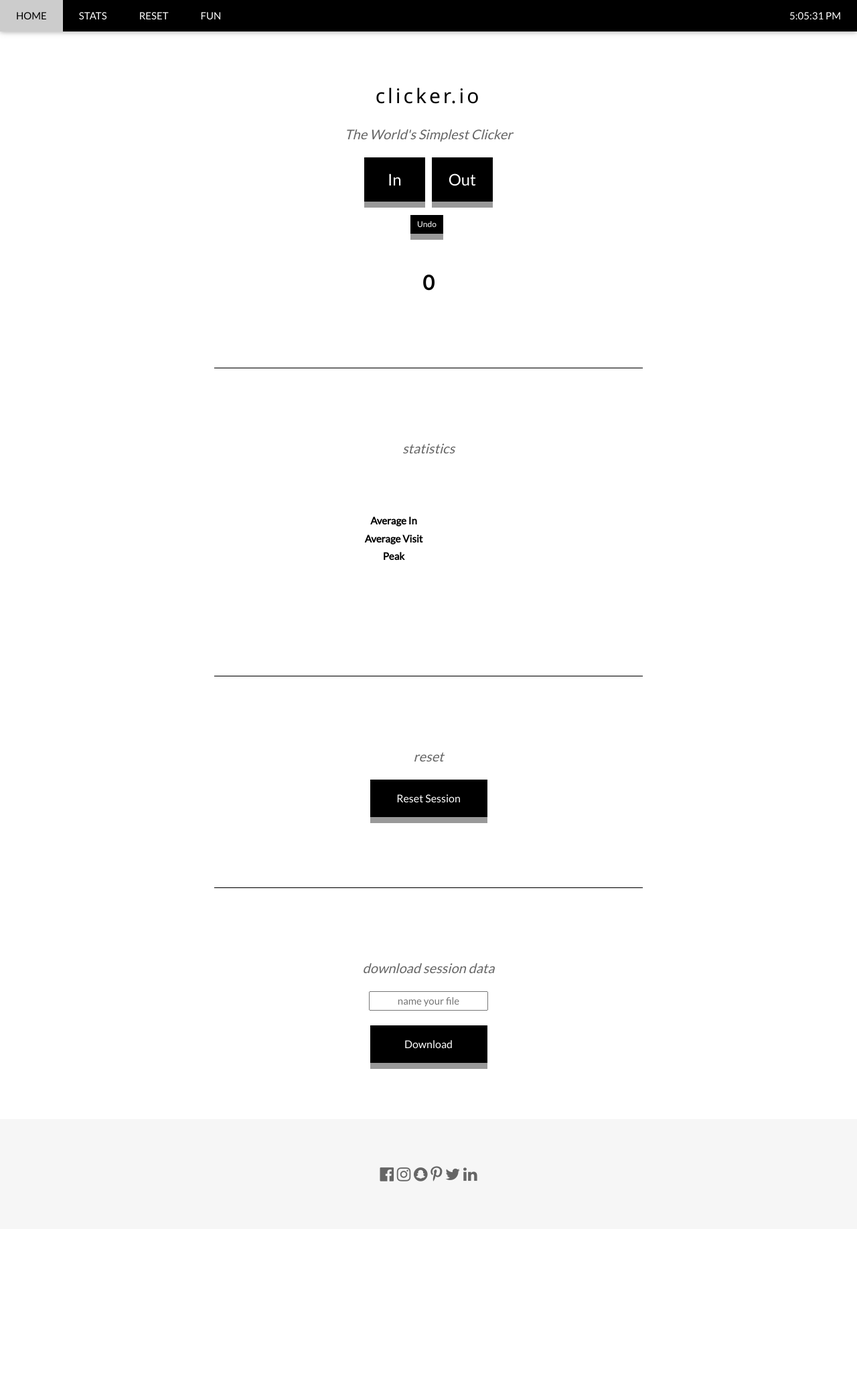
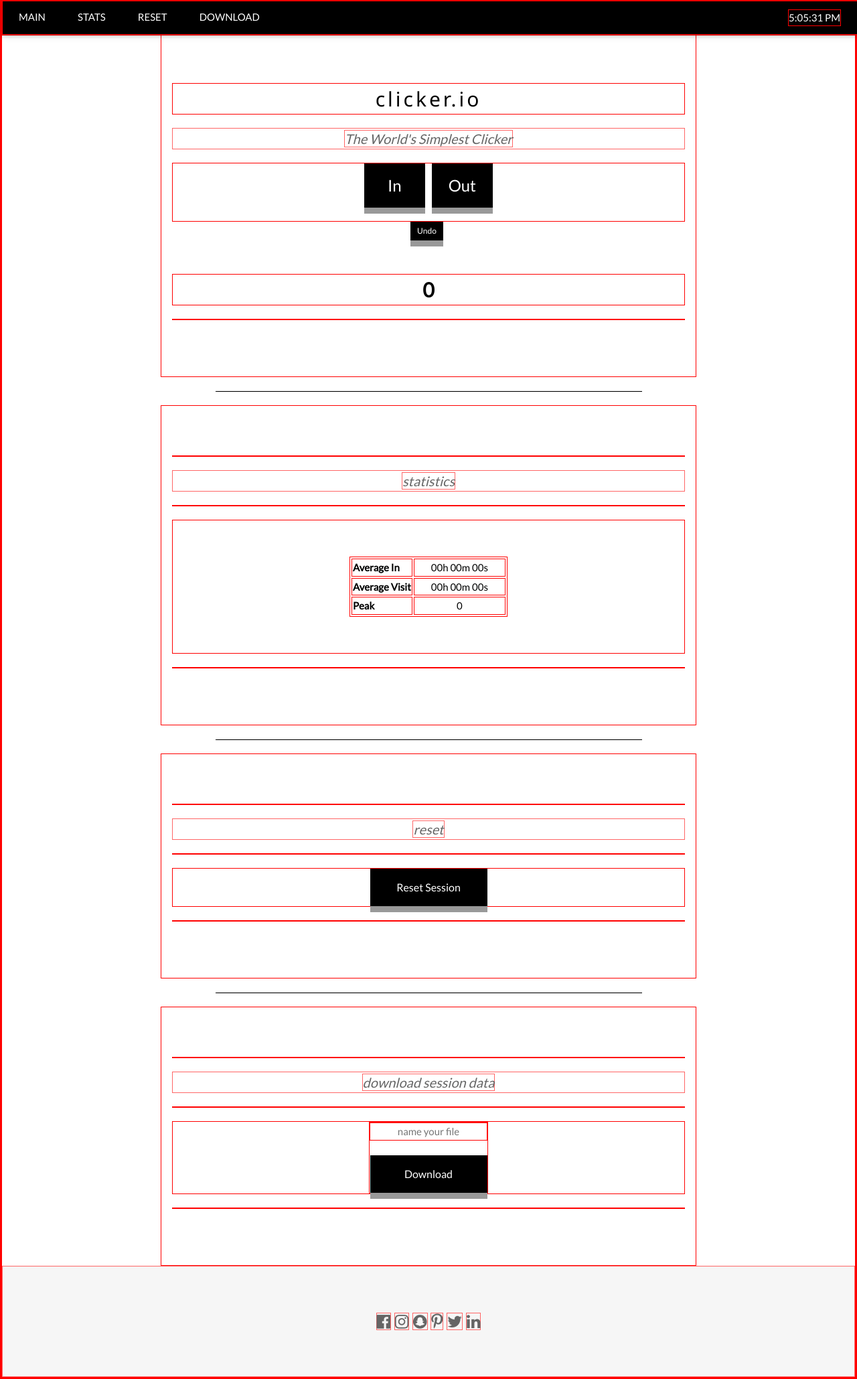
Before and after one commit to Asadjalib/clickerJS, a PHP site: page / in a window 1280 px wide. Shown: the whole page at 67% size. Before the commit the page ends 1764 px from the top, so only its background shows below. Run offline with PHP 8.4, Linux system fonts and the light colour scheme; lists and menus that the app fills with data are empty.

Commit message:
downloaded file now in time format + avg stat styling updated

```diff
--- a/index.html
+++ b/index.html
@@ -25,22 +25,16 @@
   <!-- Navbar -->
   <div class="w3-top">
     <div class="w3-bar w3-black w3-card">
-      <a class="w3-bar-item w3-button w3-padding-large w3-hide-medium w3-hide-large w3-right" href="javascript:void(0)"
-        onclick="myFunction()" title="Toggle Navigation Menu"><i class="fa fa-bars"></i></a>
-      <a href="#" class="w3-bar-item w3-button w3-padding-large">HOME</a>
+      <!-- <a class="w3-bar-item w3-button w3-padding-large w3-hide-medium w3-hide-large w3-right" href="javascript:void(0)"
+        onclick="myFunction()" title="Toggle Navigation Menu"><i class="fa fa-bars"></i></a> -->
+      <a href="#" class="w3-bar-item w3-button w3-padding-large">MAIN</a>
       <a href="#stats" class="w3-bar-item w3-button w3-padding-large w3-hide-small">STATS</a>
       <a href="#reset" class="w3-bar-item w3-button w3-padding-large w3-hide-small">RESET</a>
-      <a href="#email" class="w3-bar-item w3-button w3-padding-large w3-hide-small">FUN</a>
+      <a href="#download" class="w3-bar-item w3-button w3-padding-large w3-hide-small">DOWNLOAD</a>
       <a href="#time" class="w3-bar-item w3-button w3-padding-large w3-hide-small nav-font" style="float: right;">
         <div id="txt"></div>
       </a>
-
       <body onload="startTime()"></body>
-      <div class="w3-dropdown-content w3-bar-block w3-card-4">
-        <a href="#" class="w3-bar-item w3-button">Merchandise</a>
-        <a href="#" class="w3-bar-item w3-button">Extras</a>
-        <a href="#" class="w3-bar-item w3-button">Media</a>
-      </div>
     </div>
   </div>
 
@@ -71,18 +65,18 @@
       <p class="w3-opacity"><i>statistics</i></p>
       <p class="w3-justify">
         <div class="info-holder">
-          <table>
+          <table class="stats-table">
             <tr>
               <th>Average In</th>
-              <td id="avgin"></td>
+              <td id="avgIn">00h 00m 00s</td>
             </tr>
             <tr>
               <th>Average Visit</th>
-              <td id="avgvisit"></td>
+              <td id="avgVisit">00h 00m 00s</td>
             </tr>
             <tr>
               <th>Peak</th>
-              <td id="peakClicks"><td>
+              <td id="peakClicks">0</td>
             </tr>
           </table>
         </div>
@@ -106,7 +100,7 @@
     </div>
     <hr>
 
-    <div class="w3-container w3-content w3-center w3-padding-64" style="max-width:800px" id="email">
+    <div class="w3-container w3-content w3-center w3-padding-64" style="max-width:800px" id="download">
       <h2 class="w3-wide"></h2>
       <p class="w3-opacity"><i>download session data</i></p>
       <p class="w3-justify">
@@ -125,7 +119,7 @@
             />
             <br />
             <br />
-            <input type="submit" name="submit" value="Download" class="button-other" id="downloadcsv"/>
+            <input type="submit" name="submit" value="Download" class="button-other" id="downloadCsv"/>
         </div></div>
       </p>
     </div>
--- a/static/main.js
+++ b/static/main.js
@@ -4,7 +4,7 @@
   document.querySelector("#out").onclick = countDown;
   document.querySelector("#reset").onclick = reset;
   document.querySelector("#undo").onclick = undo;
-  document.querySelector("#downloadcsv").onclick = downloadFile;
+  document.querySelector("#downloadCsv").onclick = downloadFile;
 });
 
 // Global Variables
@@ -32,22 +32,32 @@
   document.querySelector("#counter").innerHTML = counter;
   var date = new Date();
   var timestamp = date.getTime();
+  var today = new Date();
+  var date =
+    today.getFullYear() + "-" + (today.getMonth() + 1) + "-" + today.getDate();
+  var time =
+    today.getHours() +
+    ":" +
+    today.getMinutes() +
+    ":" +
+    today.getSeconds() +
+    ":" +
+    today.getMilliseconds();
+  var dateTime = time;
   myClicks.push({
     id: id,
     type: 1,
     timestamp: timestamp,
+    actualTime: dateTime,
     total: counter,
   });
-
-  var myJSON = JSON.stringify(myClicks);
-  console.log(myJSON.items);
   updateAverages();
 }
 
 function convertToArray(thingsToConvert) {
-  var myClicksArray = [["id", "type", "timestamp", "total"]];
+  var myClicksArray = [["Id", "Type", "Time", "Total"]];
   thingsToConvert.forEach(function (item) {
-    myClicksArray.push([item.id, item.type, item.timestamp, item.total]);
+    myClicksArray.push([item.id, item.type, item.actualTime, item.total]);
   });
   return myClicksArray;
 }
@@ -104,8 +114,8 @@
   myClicks = [];
   document.querySelector("#counter").innerHTML = counter;
   document.querySelector("#peakClicks").innerHTML = peakClicks;
-  document.querySelector("#avgin").innerHTML = avgIn;
-  document.querySelector("#avgvisit").innerHTML = avgOut;
+  document.querySelector("#avgIn").innerHTML = avgIn;
+  document.querySelector("#avgVisit").innerHTML = avgOut;
   //var myString = JSON.stringify(myClicks);
   // document.querySelector("#myClicks").innerHTML = myString;
 }
@@ -147,13 +157,16 @@
   minutes = minutes < 10 ? "0" + minutes : minutes;
   seconds = seconds < 10 ? "0" + seconds : seconds;
 
-  return hours > 0
-    ? hours + " H" + minutes + " M " + seconds + " S"
-    : minutes > 0
-    ? minutes + " M " + seconds + " S"
-    : seconds > 0
-    ? seconds + " S"
-    : 0;
+  // return hours > 0
+  //   ? hours + " H " + minutes + " M " + seconds + " S"
+  //   : minutes > 0
+  //   ? minutes + " M " + seconds + " S"
+  //   : seconds > 0
+  //   ? seconds + " S"
+  //   : 0;
+  return seconds > 0
+    ? hours + "h " + minutes + "m " + seconds + "s"
+    : "00" + "h " + "00" + "m " + "00" + "s";
 }
 
 // show clicks
@@ -171,8 +184,8 @@
   ins = msToTime(ins);
   outs = arrayOfTimeDifference(myClicks, 0);
   outs = msToTime(outs);
-  document.querySelector("#avgin").innerHTML = ins;
-  document.querySelector("#avgvisit").innerHTML = outs;
+  document.querySelector("#avgIn").innerHTML = ins;
+  document.querySelector("#avgVisit").innerHTML = outs;
 }
 
 // functions for the clock
@@ -184,7 +197,7 @@
   m = checkTime(m);
   s = checkTime(s);
   var suf = "AM";
-  if (h >= 12) {
+  if (h >= 13) {
     h = h - 12;
     suf = "PM";
   }
@@ -214,8 +227,8 @@
   var difference = [];
   while (temp.length > 1) {
     base = convertTimeToMinutes(temp[0]["timestamp"]);
-    newtime = convertTimeToMinutes(temp[1]["timestamp"]);
-    difference.push(newtime - base);
+    newTime = convertTimeToMinutes(temp[1]["timestamp"]);
+    difference.push(newTime - base);
     temp.splice(0, 1);
   }
   return avgOfArray(difference);
--- a/static/styles.css
+++ b/static/styles.css
@@ -1,3 +1,7 @@
+* {
+  border: 1px solid red;
+}
+
 .button-in {
   display: inline-block;
   padding: 15px 35px;
@@ -173,3 +177,11 @@
 ::-webkit-input-placeholder {
   text-align: center;
 }
+
+.stats-table {
+  text-align: left;
+}
+
+#peakClicks {
+  text-align: center;
+}
```
